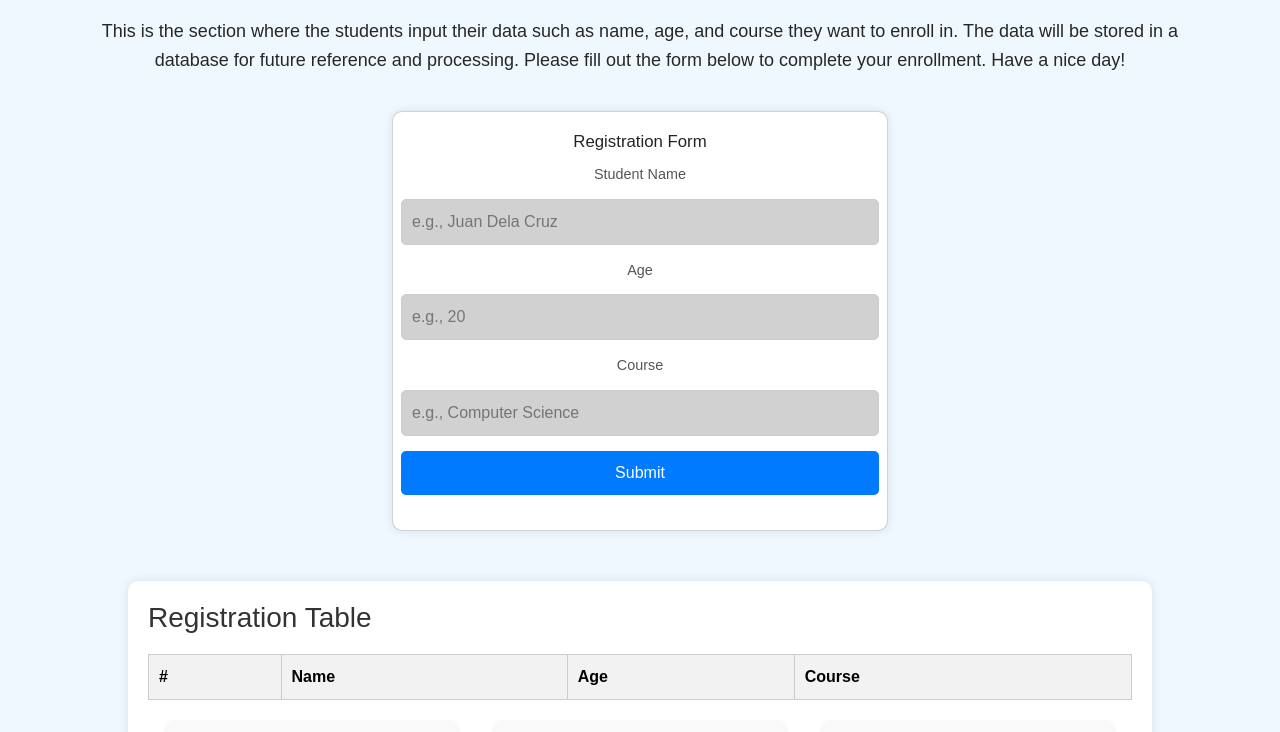
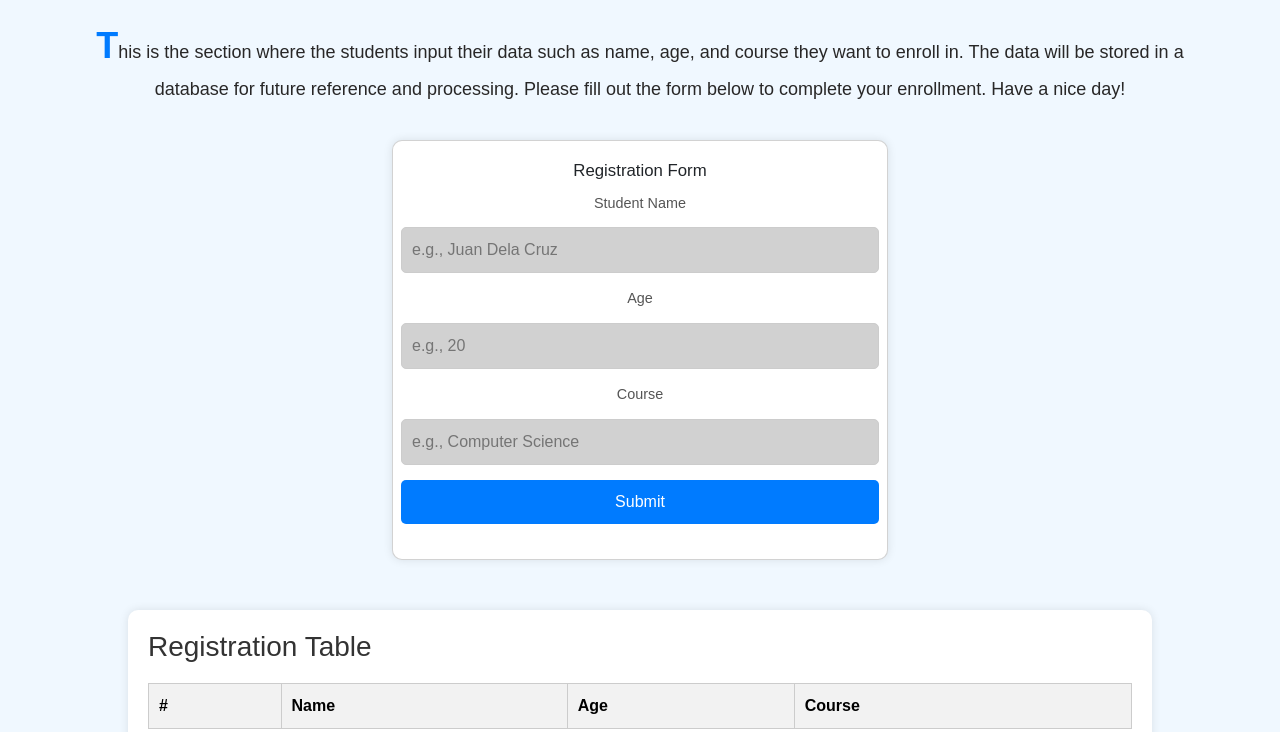
Before and after one commit to JhonnCris/regg, a plain HTML site: page index.html in a window 1280 px wide. Shown: the part 60-792 px from the top of the page. Drawn offline with nearby package versions, Linux system fonts and the light colour scheme.

Commit message:
update files

```diff
--- a/index.html
+++ b/index.html
@@ -41,6 +41,11 @@
             color: #282727;
             font-size: 18px;
             line-height: 1.6;
+        }
+        .paragraph::first-letter {
+            font-size: 200%;
+            color: #007bff;
+            font-weight: bold;
         }
         :root {
             --card: #ffffff;
```
